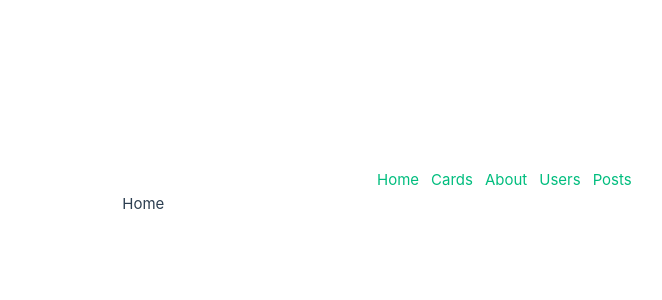
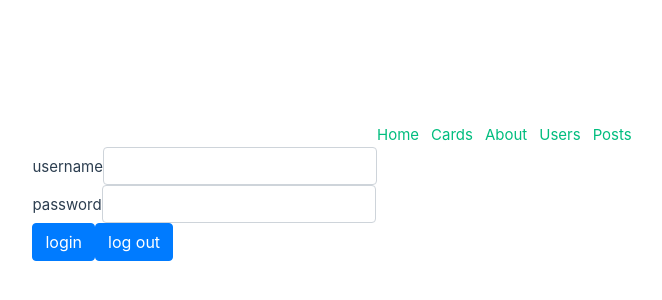
Before and after one commit to pcsinreu/Aplicaciones-Web-SI730-2301-SW53-Front-End, a Vue app: page /#/ in a window 1280 px wide. Shown: the part 208-508 px from the top of the page, without its empty margins (263-925 px from the left). Built offline with nearby package versions, Linux system fonts and the light colour scheme.

Commit message:
feat(JWT) update

```diff
--- a/src/components/Home.vue
+++ b/src/components/Home.vue
@@ -2,15 +2,49 @@
 
 
 
-<div>Home</div>
+<p/>
+    <label for="username">username</label>
+    <pv-input-text v-model="username" id="username"></pv-input-text>
+    <p/>
+    <label for="password">password</label>
+    <pv-input-text v-model="password" id="password"></pv-input-text>
+  <p/>
+  <pv-button label="login" @click="login()"></pv-button>
+  <pv-button label="log out" @click="logout()"></pv-button>
+
 
 
 
 </template>
 
 <script>
+
+import { UsersApiService } from "@/services/users-api.service";
 export default {
-    name: "Home"
+    name: "Home",
+    data(){
+        return{
+            usersApiService : new UsersApiService(),
+            username :'',
+            password:''
+        }
+    },
+    methods:{
+        login() {
+
+            const body ={
+                "username": this.username,
+                "password": this.password
+            }
+            this.usersApiService.login(body).then((response)=>{
+               window.sessionStorage.setItem('jwt',response.data)
+
+            })
+        },
+        logout(){
+            window.sessionStorage.removeItem('jwt')
+        }
+    }
 }
 </script>
 
--- a/src/components/about.vue
+++ b/src/components/about.vue
@@ -4,7 +4,13 @@
 
 <script>
 export default {
-    name: "about"
+    name: "about",
+    beforeCreate(){
+        if(!window.sessionStorage.getItem('jwt')){
+            this.$router.push('/');
+        }
+    }
+
 }
 </script>
 
--- a/src/components/posts.vue
+++ b/src/components/posts.vue
@@ -8,7 +8,7 @@
 </template>
 
 <script>
-import {PostsApiService} from "@/services/posts-adpi.service";
+import { PostsApiService } from "@/services/posts-adpi.service";
 
 export default {
     name: "posts",
@@ -40,6 +40,11 @@ export default {
     },
     beforeMount() {
         this.getAll()
+    },
+    beforeCreate(){
+        if(!window.sessionStorage.getItem('jwt')){
+            this.$router.push('/');
+        }
     }
 
 }
--- a/src/components/user.vue
+++ b/src/components/user.vue
@@ -23,6 +23,11 @@ export default {
         // invocar API User
         this.nameUser='';
 
+    },
+    beforeCreate(){
+        if(!window.sessionStorage.getItem('jwt')){
+            this.$router.push('/');
+        }
     }
 }
 </script>
--- a/src/components/users.vue
+++ b/src/components/users.vue
@@ -12,8 +12,8 @@
 </template>
 
 <script>
-import {UsersApiService} from "@/services/users-api.service";
 import CardTest from "@/components/card-test.vue";
+import { UsersApiService } from "@/services/users-api.service";
 
 export default {
     name: "users",
@@ -46,6 +46,11 @@ export default {
         // invocar API
             this.getAll()
 
+    },
+    beforeCreate(){
+        if(!window.sessionStorage.getItem('jwt')){
+            this.$router.push('/');
+        }
     }
 
 }
--- a/src/services/posts-adpi.service.js
+++ b/src/services/posts-adpi.service.js
@@ -2,27 +2,30 @@ import axios from "axios";
 
 
 const http = axios.create({
-    baseURL:"http://localhost:3000/"
+    baseURL:"http://localhost:5230/api",
+    headers:{
+        "Authorization": "Bearer " + window.sessionStorage.getItem('jwt')
+    }
 })
 export class PostsApiService {
 
     getAll() {
-        return http.get('posts')
+        return http.get('post')
     }
 
     getPostById(id){
-        return http.get('posts/'+id)
+        return http.get('post/'+id)
     };
     createPost(body){
-        return http.post('posts',body)
+        return http.post('post',body)
     }
 
     udapte(id,body){
-        return http.patch('posts/'+id,body)
+        return http.patch('post/'+id,body)
     }
 
     delete(id){
-        return http.delete("posts/"+id)
+        return http.delete("post/"+id)
     }
 
 }
--- a/src/services/users-api.service.js
+++ b/src/services/users-api.service.js
@@ -2,9 +2,13 @@ import axios from "axios";
 
 
 const http = axios.create({
-    baseURL:"https://jsonplaceholder.typicode.com/"
+    baseURL:"http://localhost:5230/api"
 })
 export class UsersApiService {
+    login(body){
+
+        return http.post('/user/login',body)
+    }
 
     getAll() {
         return http.get('users')
```
